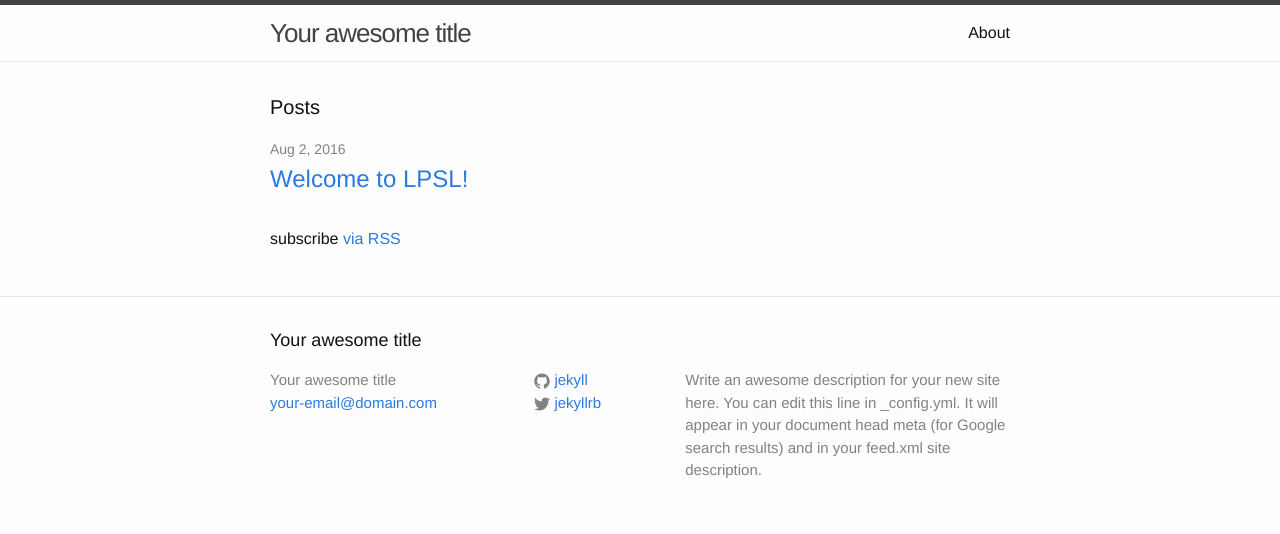
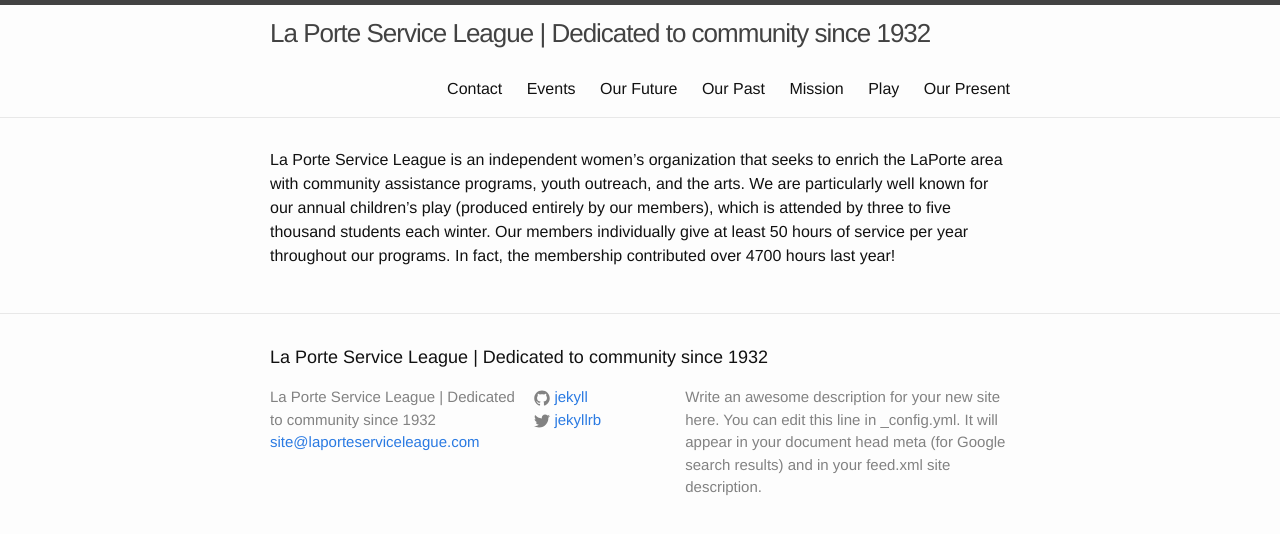
Before and after one commit to LaPorteServiceLeague/laporteserviceleague.github.io, a Jekyll site: the page built from index.html, in a window 1280 px wide. Shown: the top 534 px of the page. Built offline with Jekyll 4.4.1, drawn with Linux system fonts in a browser that asks for light colours.

Commit message:
initial content push

```diff
--- a/_config.yml
+++ b/_config.yml
@@ -6,8 +6,8 @@
 # 'jekyll serve'. If you change this file, please restart the server process.
 
 # Site settings
-title: Your awesome title
-email: your-email@domain.com
+title: La Porte Service League | Dedicated to community since 1932
+email: site@laporteserviceleague.com
 description: > # this means to ignore newlines until "baseurl:"
   Write an awesome description for your new site here. You can edit this
   line in _config.yml. It will appear in your document head meta (for
--- /dev/null
+++ b/future.md
@@ -0,0 +1,10 @@
+---
+layout: page
+title: Our Future
+permalink: /future/
+---
+
+LaPorte Service League is an organization dedicated to the community.
+
+### Live Theater
+Each January since 1934, members have acted, sewn costumes, constructed sets, and promoted a stage play for area schoolchildren. The cost per child remains just fifty cents, and teachers are given classroom activities related to the play to further enrich their experience.
--- /dev/null
+++ b/history.md
@@ -0,0 +1,16 @@
+---
+layout: page
+title: Our Past
+permalink: /history/
+---
+
+_“The primary objective and foremost ideal for which Service League was organized is service to the community. Service means the efforts of each individual member to contribute of her time, skills, and abilities to further the growth and development of the cultural life of our community.”
+-Hallie Fox Alvary, Founder_
+
+LaPorte Service League formed in 1932 as a group of ladies who generously gave their time to the LaPorte community. Meetings were white glove affairs where tea and desserts where served while members coordinated service projects like administering a spoonful of castor oil to schoolchildren. LaPorte Service League also established and staffed libraries in area schools. The 1934 stage production of Cinderella established the tradition of bringing live theater to the children of LaPorte.
+
+At one time meetings were scheduled after 8:00pm so mothers could tuck their children into bed before congregating at a member’s home. Over the years families have changed, and so has Service League. The membership is comprised of homemakers, mothers, doctors, accountants, engineers, and teachers. Despite the many time commitments of modern life, members give more than 50 hours of their time through projects that provide community assistance, reach out to area youth, and offer arts enrichment.
+
+LaPorte Service League is unique in that service projects are specific to the talents and passions of the membership.
+
+While some projects are funded with grants, others are supported by the sale of Port-a-Pit chicken and baked goods at the LaPorte Sunflower Fair. The annual Trivia Night is a fun night out with friends, and with its proceeds LPSL is able to award several scholarships to LaPorte High School graduates who demonstrate a passion for service to their community and plan to pursue their education in the arts.
--- a/index.html
+++ b/index.html
@@ -4,20 +4,6 @@ layout: default
 
 <div class="home">
 
-  <h1 class="page-heading">Posts</h1>
-
-  <ul class="post-list">
-    {% for post in site.posts %}
-      <li>
-        <span class="post-meta">{{ post.date | date: "%b %-d, %Y" }}</span>
-
-        <h2>
-          <a class="post-link" href="{{ post.url | prepend: site.baseurl }}">{{ post.title }}</a>
-        </h2>
-      </li>
-    {% endfor %}
-  </ul>
-
-  <p class="rss-subscribe">subscribe <a href="{{ "/feed.xml" | prepend: site.baseurl }}">via RSS</a></p>
+  <p>La Porte Service League is an independent women’s organization that seeks to enrich the LaPorte area with community assistance programs, youth outreach, and the arts. We are particularly well known for our annual children’s play (produced entirely by our members), which is attended by three to five thousand students each winter. Our members individually give at least 50 hours of service per year throughout our programs. In fact, the membership contributed over 4700 hours last year!</p>
 
 </div>
--- /dev/null
+++ b/mission.md
@@ -0,0 +1,13 @@
+---
+layout: page
+title: Mission
+permalink: /mission/
+---
+
+LaPorte Service League is an organization of women whose contributions of time, abilities and artistry are dedicated to the enrichment of our community.
+
+## Core Values
+- Respond to the needs of the community, bring joy and comfort with various Community Assistance programs
+- Introduce and encourage young students in the Arts with live performances that enhance their education and imagination
+- Improve the health, education and futures of children in our community
+- Motivated members are required to give a minimum of 50 hours of service each year.
--- /dev/null
+++ b/play.md
@@ -0,0 +1,9 @@
+---
+layout: page
+title: Play
+permalink: /play/
+---
+
+Thank you for your interest in the 2016 performance of _Little Red Riding Hood and the Magic Dragon!_ This marks our 83rd year of bringing live theater to the children of LaPorte. Research has shown that student engagement in dramatic retelling of a story greatly improves understanding of the story. We strive for our performances to inspire children of all ages to indulge in using their imagination, to laugh, to experience the magic of live theater.
+
+To reserve seats for your organization, [please complete this form](http://goo.gl/forms/NVwuEiQXUn).
--- /dev/null
+++ b/present.md
@@ -0,0 +1,7 @@
+---
+layout: page
+title: Our Present
+permalink: /present/
+---
+
+LaPorte Service League is involved in the community in three areas: Community Assistance, Community Outreach, and Arts Enrichment. LaPorte Service League is unique in that service projects are specific to the talents and passions of the membership
```
Also changed, not shown: about.md (deleted, +0 -15 lines), contact.md (added, +13 -0 lines), events.md (added, +23 -0 lines).
